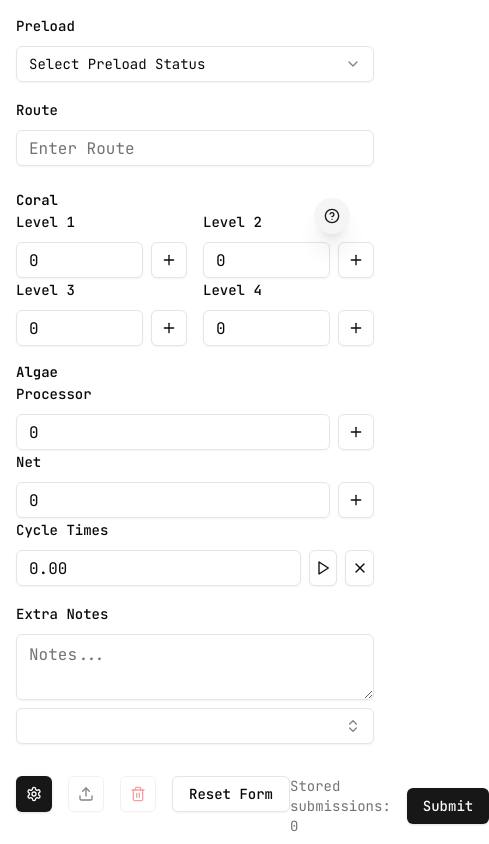
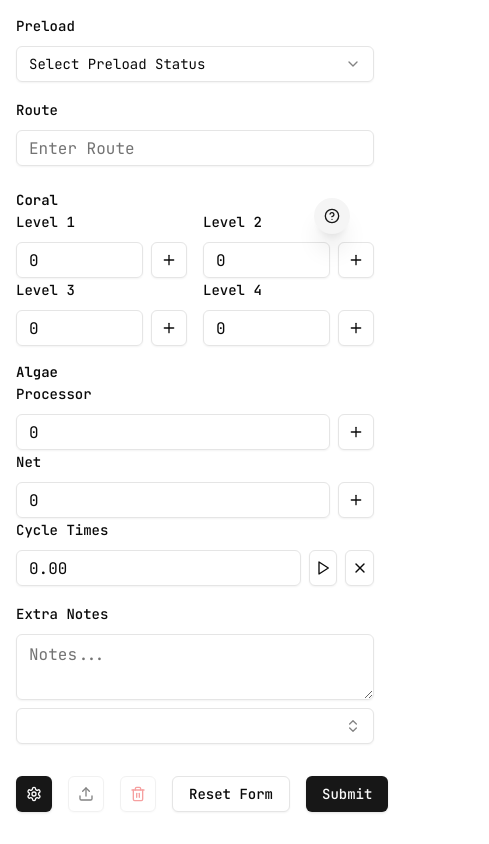
Before and after one commit to kevinnhou/frc-scouting, a Next.js app: page /~offline in a window 390 px wide. Shown: the part 570-1414 px from the top of the page, 489 px wide, since content can reach past the window. Built offline with nearby package versions, Linux system fonts and the light colour scheme.

Commit message:
fix: hide submissions on mobile

```diff
--- a/src/components/form/match-scouting.tsx
+++ b/src/components/form/match-scouting.tsx
@@ -427,8 +427,8 @@ export function MatchScoutingForm() {
             {activeTab === "misc" && renderFields(misc)}
             <NotesField name="Extra Notes" label="Extra Notes" />
           </div>
-          <div className="flex justify-between mt-8">
-            <div className="flex space-x-4">
+          <div className="flex justify-between place-items-center pb-8">
+            <div className="flex items-center space-x-4">
               <Button
                 type="button"
                 onClick={() => setShowSpreadsheetIDDialog(true)}
@@ -458,8 +458,8 @@ export function MatchScoutingForm() {
                 Reset Form
               </Button>
             </div>
-            <div className="flex items-center gap-4">
-              <span className="text-sm text-muted-foreground">
+            <div className="flex items-center space-x-4">
+              <span className="text-sm text-muted-foreground hidden md:block">
                 Stored submissions: {storedSubmissions.length}
               </span>
               <Button type="submit" disabled={isSubmitting}>
```
